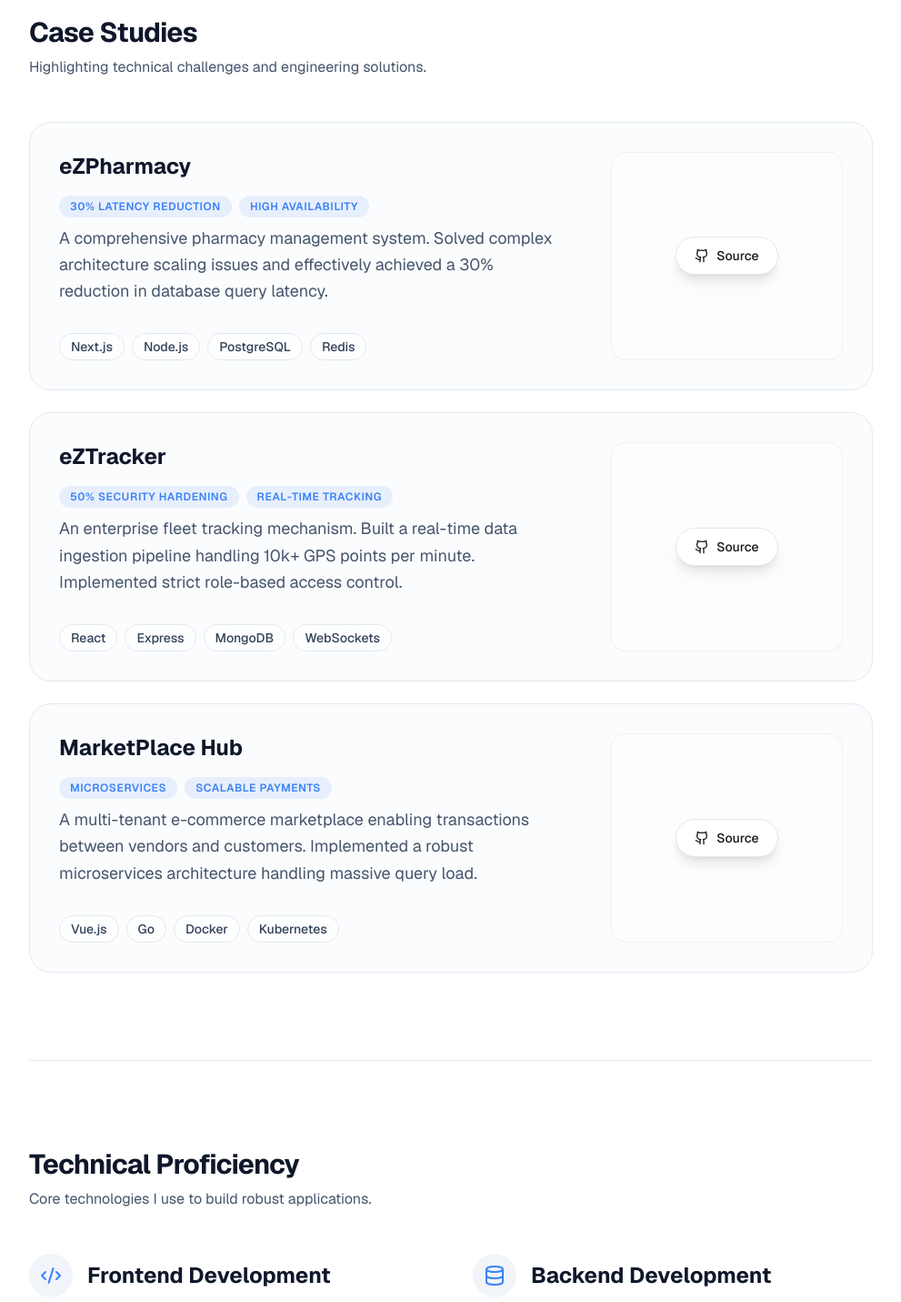
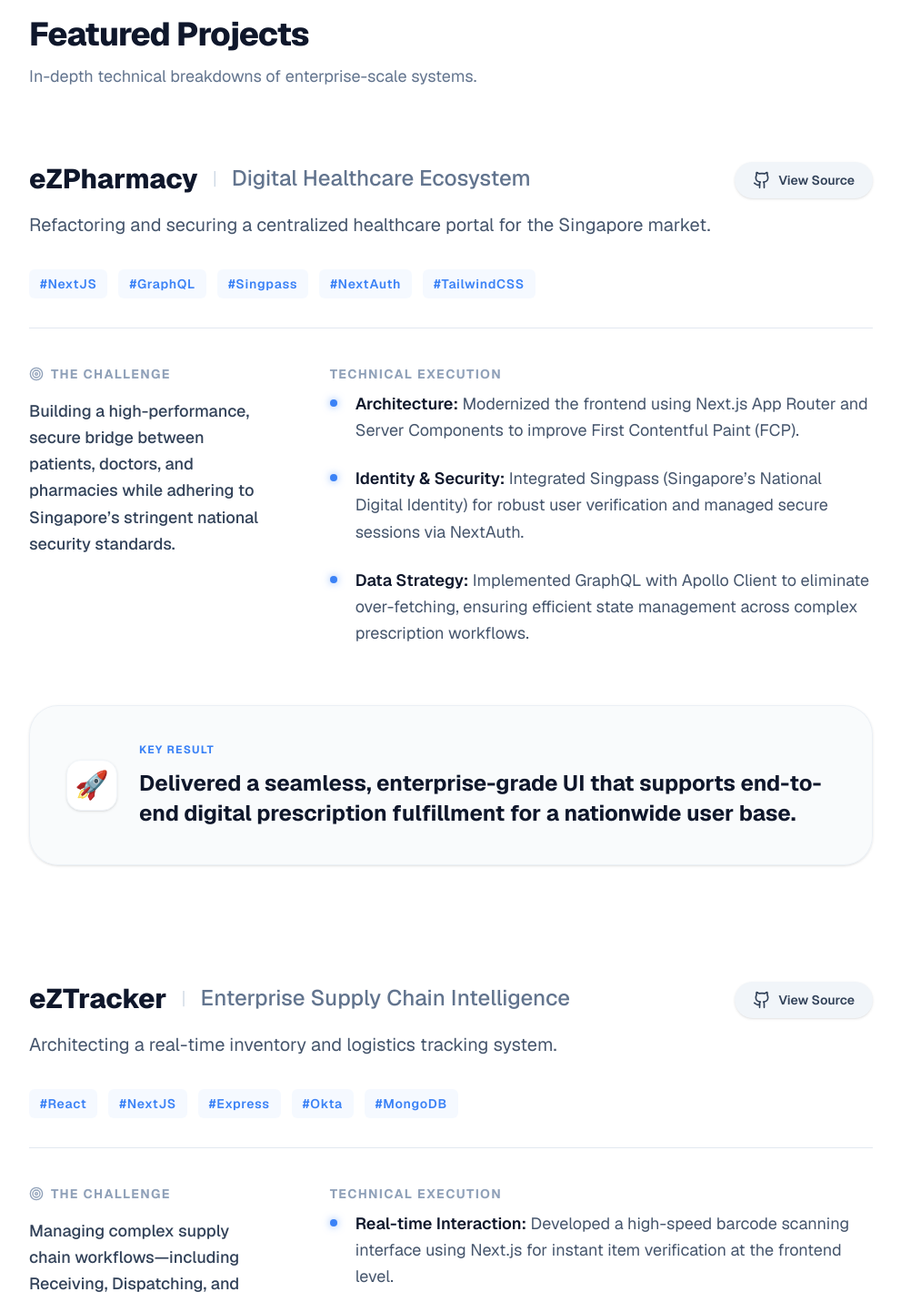
Before and after one commit to JanithaDhananjaya/janithadhananjaya.github.io, a Next.js app: page / in a window 1280 px wide. Shown: the part 1400-2831 px from the top of the page at 91% size, without its empty margins (144-1135 px from the left). Built offline with nearby package versions, Linux system fonts and the light colour scheme.

Commit message:
feat: Redesign Projects section with comprehensive detailed layout and prominent key results

```diff
--- a/src/components/Projects.tsx
+++ b/src/components/Projects.tsx
@@ -1,108 +1,146 @@
 "use client";
 
 import { motion } from "framer-motion";
-import { ArrowUpRight, Github } from "lucide-react";
-import { useState, useRef, MouseEvent } from "react";
+import { Github, Target } from "lucide-react";
 
 const projects = [
   {
     id: "eZPharmacy",
     title: "eZPharmacy",
-    description: "A comprehensive pharmacy management system. Solved complex architecture scaling issues and effectively achieved a 30% reduction in database query latency.",
-    tech: ["Next.js", "Node.js", "PostgreSQL", "Redis"],
+    subtitle: "Digital Healthcare Ecosystem",
+    description: "Refactoring and securing a centralized healthcare portal for the Singapore market.",
+    challenge: "Building a high-performance, secure bridge between patients, doctors, and pharmacies while adhering to Singapore’s stringent national security standards.",
+    execution: [
+      { label: "Architecture", text: "Modernized the frontend using Next.js App Router and Server Components to improve First Contentful Paint (FCP)." },
+      { label: "Identity & Security", text: "Integrated Singpass (Singapore’s National Digital Identity) for robust user verification and managed secure sessions via NextAuth." },
+      { label: "Data Strategy", text: "Implemented GraphQL with Apollo Client to eliminate over-fetching, ensuring efficient state management across complex prescription workflows." },
+    ],
+    keyResult: "Delivered a seamless, enterprise-grade UI that supports end-to-end digital prescription fulfillment for a nationwide user base.",
+    tech: ["#NextJS", "#GraphQL", "#Singpass", "#NextAuth", "#TailwindCSS"],
     link: "https://github.com",
-    metrics: ["30% Latency Reduction", "High Availability"],
   },
   {
     id: "eZTracker",
     title: "eZTracker",
-    description: "An enterprise fleet tracking mechanism. Built a real-time data ingestion pipeline handling 10k+ GPS points per minute. Implemented strict role-based access control.",
-    tech: ["React", "Express", "MongoDB", "WebSockets"],
+    subtitle: "Enterprise Supply Chain Intelligence",
+    description: "Architecting a real-time inventory and logistics tracking system.",
+    challenge: "Managing complex supply chain workflows—including Receiving, Dispatching, and Decommissioning—across multiple global warehouse locations with 100% accuracy.",
+    execution: [
+      { label: "Real-time Interaction", text: "Developed a high-speed barcode scanning interface using Next.js for instant item verification at the frontend level." },
+      { label: "Access Control", text: "Implemented complex backend workflows and Role-Based Access Control (RBAC) using Okta to ensure data integrity." },
+      { label: "Optimization", text: "Streamlined asynchronous operations for critical logistics processes, significantly reducing system idle time during high-volume transfers." },
+    ],
+    keyResult: "Standardized warehouse operations into a modular, reusable system that minimized manual entry errors and improved overall supply chain visibility.",
+    tech: ["#React", "#NextJS", "#Express", "#Okta", "#MongoDB"],
     link: "https://github.com",
-    metrics: ["50% Security Hardening", "Real-time Tracking"],
   },
   {
     id: "MarketPlace",
-    title: "MarketPlace Hub",
-    description: "A multi-tenant e-commerce marketplace enabling transactions between vendors and customers. Implemented a robust microservices architecture handling massive query load.",
-    tech: ["Vue.js", "Go", "Docker", "Kubernetes"],
+    title: "MarketPlace (Ideamart)",
+    subtitle: "High-Scale Microservices",
+    description: "Optimizing a centralized enterprise solution platform for high-concurrency environments.",
+    challenge: "Reducing backend latency and hardening security for a platform handling sensitive employee and campaign management data for large enterprises.",
+    execution: [
+      { label: "Microservices", text: "Engineered scalable services using Java and Spring Boot, leading to a documented 30% boost in overall system performance." },
+      { label: "Performance Tuning", text: "Optimized PostgreSQL queries and implemented Redis caching strategies to slash response times for critical report services." },
+      { label: "Security Posture", text: "Remediated vulnerabilities identified in third-party penetration tests, reducing security risks by 50% through robust Spring Boot security protocols." },
+    ],
+    keyResult: "Successfully launched new enterprise features that drove a 20% increase in user engagement and maintained a 100% security validation record.",
+    tech: ["#Java", "#SpringBoot", "#Redis", "#PostgreSQL", "#Docker"],
     link: "https://github.com",
-    metrics: ["Microservices", "Scalable Payments"],
   },
 ];
 
 export function Projects() {
-  const [hoveredIndex, setHoveredIndex] = useState<number | null>(null);
-
-  // For the spotlight effect
-  const handleMouseMove = (e: MouseEvent<HTMLDivElement>, index: number) => {
-    const card = e.currentTarget;
-    const rect = card.getBoundingClientRect();
-    const x = e.clientX - rect.left;
-    const y = e.clientY - rect.top;
-
-    card.style.setProperty("--mouse-x", `${x}px`);
-    card.style.setProperty("--mouse-y", `${y}px`);
-  };
-
   return (
     <section className="py-24 border-t border-slate-200 dark:border-slate-800">
-      <div className="mb-12">
-        <h2 className="text-3xl font-bold tracking-tight">Case Studies</h2>
-        <p className="text-slate-600 dark:text-slate-400 mt-2">Highlighting technical challenges and engineering solutions.</p>
+      <div className="mb-20">
+        <h2 className="text-4xl font-extrabold tracking-tight text-slate-900 dark:text-white">Featured Projects</h2>
+        <p className="text-slate-500 dark:text-slate-400 mt-3 text-lg">In-depth technical breakdowns of enterprise-scale systems.</p>
       </div>
 
-      <div className="space-y-6">
+      <div className="space-y-32">
         {projects.map((project, index) => (
           <motion.div
             key={project.id}
-            initial={{ opacity: 0, y: 20 }}
+            initial={{ opacity: 0, y: 40 }}
             whileInView={{ opacity: 1, y: 0 }}
             viewport={{ once: true, margin: "-100px" }}
-            transition={{ duration: 0.5, delay: index * 0.1 }}
-            onMouseMove={(e) => handleMouseMove(e, index)}
-            onMouseEnter={() => setHoveredIndex(index)}
-            onMouseLeave={() => setHoveredIndex(null)}
-            className="group relative p-8 rounded-3xl border border-slate-200 dark:border-slate-800 bg-slate-50/50 dark:bg-slate-900/50 overflow-hidden transition-colors"
+            transition={{ duration: 0.7, delay: index * 0.1, ease: "easeOut" }}
+            className="flex flex-col gap-10"
           >
-            {/* Spotlight Gradient */}
-            <div
-              className={`absolute inset-0 opacity-0 group-hover:opacity-100 transition-opacity duration-300 pointer-events-none before:absolute before:inset-0 before:bg-[radial-gradient(800px_circle_at_var(--mouse-x)_var(--mouse-y),rgba(59,130,246,0.06),transparent_40%)]`}
-            />
-
-            <div className="relative z-10 grid grid-cols-1 lg:grid-cols-12 gap-8 md:gap-12 items-start">
-              {/* Project Content */}
-              <div className="lg:col-span-8 space-y-4">
-                <h3 className="text-2xl font-bold group-hover:text-accent transition-colors flex items-center gap-2">
+            {/* Header section */}
+            <div className="space-y-6 border-b border-slate-200 dark:border-slate-800 pb-8">
+              <div className="flex flex-col md:flex-row md:items-start justify-between gap-6">
+                <div>
+                  <h3 className="text-3xl font-extrabold text-slate-900 dark:text-white flex flex-col md:flex-row md:items-center gap-2 md:gap-4 leading-tight">
                     {project.title}
-                  <ArrowUpRight className="w-5 h-5 opacity-0 -translate-x-2 group-hover:opacity-100 group-hover:translate-x-0 transition-all text-accent" />
+                    <span className="hidden md:inline text-xl font-light text-slate-300 dark:text-slate-700">|</span>
+                    <span className="text-xl md:text-2xl font-medium text-slate-500 dark:text-slate-400">{project.subtitle}</span>
                   </h3>
-
-                <ul className="flex flex-wrap gap-2 text-xs font-semibold uppercase tracking-wider text-accent mb-2">
-                  {project.metrics.map(m => (
-                    <li key={m} className="bg-accent/10 px-3 py-1 rounded-full">{m}</li>
-                  ))}
-                </ul>
-
-                <p className="text-slate-600 dark:text-slate-400 leading-relaxed text-lg pb-4">
+                  <p className="mt-4 text-xl text-slate-600 dark:text-slate-300 max-w-3xl leading-relaxed">
                     {project.description}
                   </p>
+                </div>
+                <a
+                  href={project.link}
+                  target="_blank"
+                  rel="noreferrer"
+                  className="flex items-center justify-center gap-2 text-sm font-semibold hover:text-white transition-colors z-10 bg-slate-100 dark:bg-slate-900 hover:bg-slate-900 dark:hover:bg-slate-700 text-slate-700 dark:text-slate-300 px-5 py-2.5 rounded-full shadow-sm hover:shadow-md transform duration-300 w-fit shrink-0"
+                >
+                  <Github className="w-5 h-5" /> View Source
+                </a>
+              </div>
 
-                <div className="flex flex-wrap gap-2">
+              <div className="flex flex-wrap gap-3 pt-2">
                 {project.tech.map(t => (
-                    <span key={t} className="px-3 py-1 bg-white/60 dark:bg-slate-950/60 backdrop-blur-sm border border-slate-200 dark:border-slate-800 text-slate-700 dark:text-slate-300 rounded-full text-sm font-medium">
+                  <span key={t} className="text-sm font-semibold tracking-wider text-accent bg-accent/5 px-3 py-1.5 rounded-md text-nowrap">
                     {t}
                   </span>
                 ))}
               </div>
             </div>
 
-              {/* Project Link/Image abstraction */}
-              <div className="lg:col-span-4 h-full min-h-[160px] relative rounded-2xl overflow-hidden bg-white/40 dark:bg-slate-950/40 border border-slate-200/50 dark:border-slate-800/50 flex items-center justify-center filter grayscale group-hover:grayscale-0 transition-all duration-500">
-                 <div className="absolute inset-0 bg-gradient-to-tr from-accent/20 to-transparent opacity-0 group-hover:opacity-100 transition-opacity" />
-                 <a href={project.link} target="_blank" rel="noreferrer" className="flex items-center gap-2 text-sm font-medium hover:text-accent transition-colors z-10 bg-white dark:bg-slate-900 border border-slate-200 dark:border-slate-800 px-5 py-2.5 rounded-full shadow-lg hover:shadow-xl hover:scale-105 transform duration-300">
-                   <Github className="w-4 h-4" /> Source
-                 </a>
+            {/* Content section */}
+            <div className="grid md:grid-cols-12 gap-12 lg:gap-16">
+              {/* Challenge Column */}
+              <div className="md:col-span-4 space-y-4">
+                <h4 className="text-sm font-bold uppercase tracking-widest text-slate-400 dark:text-slate-500 flex items-center gap-2">
+                  <Target className="w-4 h-4" /> The Challenge
+                </h4>
+                <p className="text-slate-700 dark:text-slate-300 leading-relaxed font-medium text-lg">
+                  {project.challenge}
+                </p>
+              </div>
+
+              {/* Technical Execution Column */}
+              <div className="md:col-span-8 flex flex-col justify-center space-y-8">
+                <h4 className="text-sm font-bold uppercase tracking-widest text-slate-400 dark:text-slate-500 mb-2">
+                  Technical Execution
+                </h4>
+                <ul className="space-y-6">
+                  {project.execution.map(exe => (
+                    <li key={exe.label} className="flex gap-5">
+                      <div className="w-2 h-2 rounded-full bg-accent mt-2.5 flex-shrink-0 shadow-[0_0_8px_rgba(59,130,246,0.6)]" />
+                      <p className="text-slate-600 dark:text-slate-400 leading-relaxed text-lg">
+                        <span className="font-semibold text-slate-900 dark:text-white">{exe.label}:</span> {exe.text}
+                      </p>
+                    </li>
+                  ))}
+                </ul>
+              </div>
+            </div>
+
+            {/* Key Result Banner */}
+            <div className="p-8 md:p-10 mt-6 bg-slate-50/80 dark:bg-slate-900/40 border border-slate-200/60 dark:border-slate-800/60 rounded-[2rem] flex flex-col sm:flex-row items-start sm:items-center gap-6 shadow-sm hover:shadow-md hover:border-accent/30 transition-all duration-300">
+              <div className="w-14 h-14 rounded-2xl bg-white dark:bg-slate-950 shadow-sm flex items-center justify-center flex-shrink-0 border border-slate-100 dark:border-slate-800 text-3xl">
+                🚀
+              </div>
+              <div className="flex-1">
+                <h4 className="text-xs font-bold uppercase tracking-widest text-accent mb-3">Key Result</h4>
+                <p className="text-xl md:text-2xl font-bold text-slate-900 dark:text-white leading-snug">
+                  {project.keyResult}
+                </p>
               </div>
             </div>
           </motion.div>
```
Lines whose indentation alone changed are shown as unchanged.
